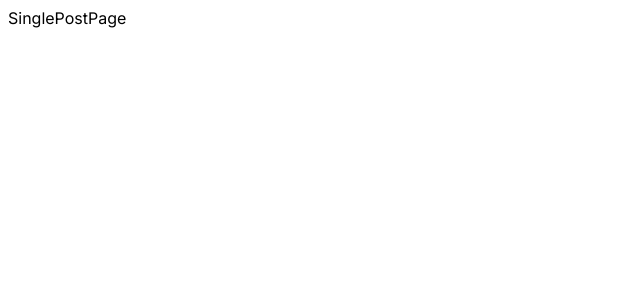
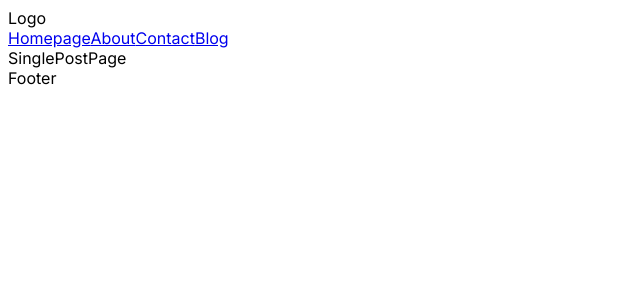
Before and after one commit to KrisD23/MinimalBlog-Next, a Next.js app: page /blog/1 in a window 1280 px wide. Shown: the top 300 px of the page, without its empty margins (0-640 px from the left). Built offline with nearby package versions, Linux system fonts and the light colour scheme.

Commit message:
added a navbar

```diff
--- a/src/app/layout.js
+++ b/src/app/layout.js
@@ -1,17 +1,23 @@
-import { Inter } from 'next/font/google'
-import './globals.css'
+import { Inter } from "next/font/google";
+import "./globals.css";
+import Navbar from "@/components/navbar/Navbar";
+import Footer from "@/components/footer/Footer";
 
-const inter = Inter({ subsets: ['latin'] })
+const inter = Inter({ subsets: ["latin"] });
 
 export const metadata = {
-  title: 'Next App',
-  description: 'Next.js starter app',
-}
+  title: "Next App",
+  description: "Next.js starter app",
+};
 
 export default function RootLayout({ children }) {
   return (
     <html lang="en">
-      <body className={inter.className}>{children}</body>
+      <body className={inter.className}>
+        <Navbar />
+        {children}
+        <Footer />
+      </body>
     </html>
-  )
+  );
 }
--- /dev/null
+++ b/src/components/footer/Footer.jsx
@@ -0,0 +1,5 @@
+const Footer = () => {
+  return <div>Footer</div>;
+};
+
+export default Footer;
--- /dev/null
+++ b/src/components/navbar/Navbar.jsx
@@ -0,0 +1,14 @@
+import Links from "./links/Links";
+
+const Navbar = () => {
+  return (
+    <div>
+      <div>Logo</div>
+      <div>
+        <Links />
+      </div>
+    </div>
+  );
+};
+
+export default Navbar;
--- /dev/null
+++ b/src/components/navbar/links/Links.jsx
@@ -0,0 +1,22 @@
+import Link from "next/link";
+
+const Links = () => {
+  const links = [
+    { title: "Homepage", path: "/" },
+    { title: "About", path: "/about" },
+    { title: "Contact", path: "/contact" },
+    { title: "Blog", path: "/blog" },
+  ];
+
+  return (
+    <div>
+      {links.map((link) => (
+        <Link key={link.title} href={link.path}>
+          {link.title}
+        </Link>
+      ))}
+    </div>
+  );
+};
+
+export default Links;
```
